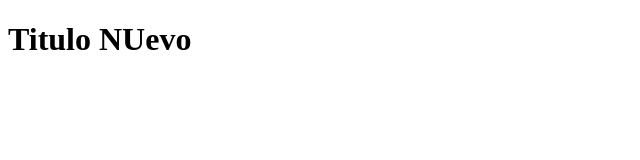
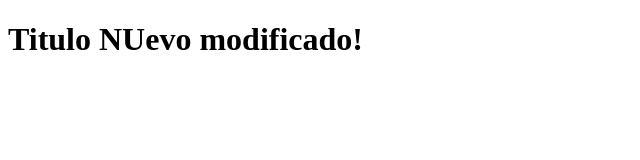
Before and after one commit to NotSebasx/hello-word-git, a plain HTML site: page index.html in a window 1280 px wide. Shown: the whole page, without its empty margins (0-640 px from the left). Drawn offline with Linux system fonts and the light colour scheme.

Commit message:
Se modifico index nuevamente

```diff
--- a/index.html
+++ b/index.html
@@ -6,6 +6,6 @@
     <title>Demo Git</title>
 </head>
 <body>
-    <h1>Titulo NUevo</h1>
+    <h1>Titulo NUevo modificado!</h1>
 </body>
 </html>
```
